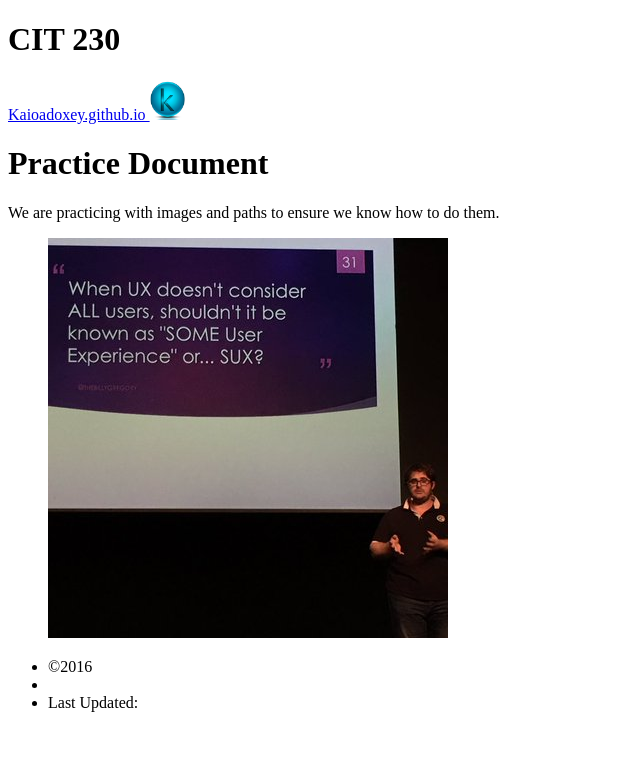
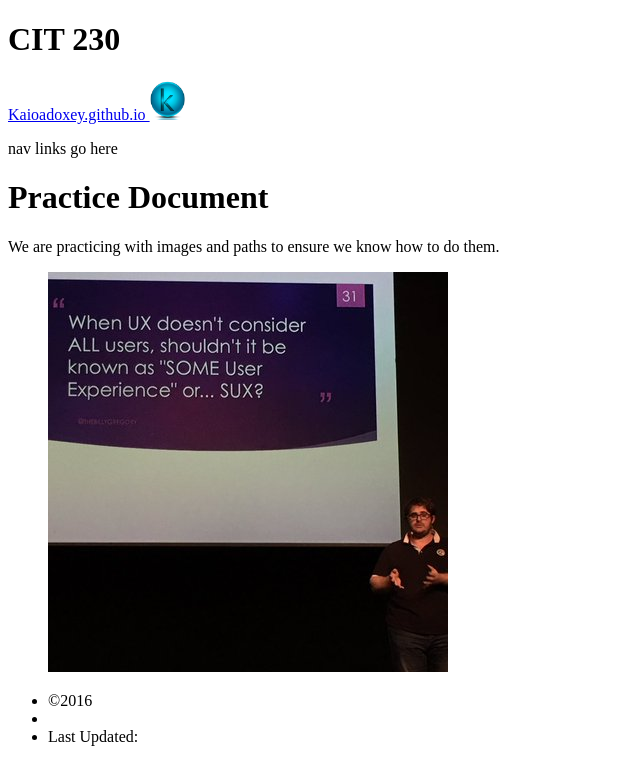
Before and after one commit to kaioadoxey/kaioadoxey.github.io, a plain HTML site: page homework/practice.html in a window 1280 px wide. Shown: the whole page, without its empty margins (0-640 px from the left). Drawn offline with Linux system fonts and the light colour scheme.

Commit message:
practice homework 2

```diff
--- a/homework/practice.html
+++ b/homework/practice.html
@@ -10,9 +10,10 @@
     <div id="wrapper">
         <header>
             <h1>CIT 230</h1>
+            <a href = /kaioadoxey.github.io/index.html title = "Home Page">Kaioadoxey.github.io <img alt="the logo for kaioadoxey.github.io" src="/kaioadoxey.github.io/images/069673-blue-metallic-orb-icon-alphanumeric-letter-k.png" style="width:35px;height:40px;"></a>
         </header>
         <nav>
-            <p><a href = /kaioadoxey.github.io/index.html title = "Home Page">Kaioadoxey.github.io <img alt="the logo for kaioadoxey.github.io" src="/kaioadoxey.github.io/images/069673-blue-metallic-orb-icon-alphanumeric-letter-k.png" style="width:35px;height:40px;"></a></p>
+            <p>nav links go here</p>
         </nav>
         <main>
             <h1>Practice Document</h1>
```
